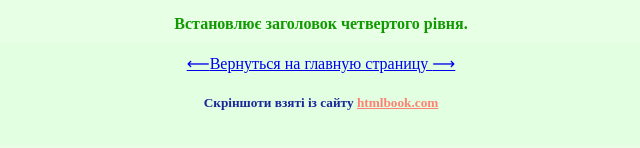
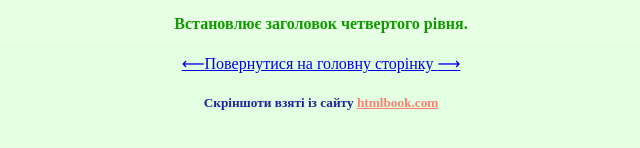
Before and after one commit to wolfilya/wolfilya.github.io, a plain HTML site: page html2/h4.html in a window 1280 px wide. Shown: the part 200-348 px from the top of the page, 319-959 px from the left. Drawn offline with Linux system fonts and the light colour scheme.

Commit message:
last update

```diff
--- a/html2/h4.html
+++ b/html2/h4.html
@@ -23,7 +23,7 @@
 </body>
 
 <footer>
-    <a href="../html2/h3.html">⟵</a><a href="../index.html">Вернуться на главную страницу </a><a href="../html2/h5.html">⟶</a>
+    <a href="../html2/h3.html">⟵</a><a href="../index.html">Повернутися на головну сторінку </a><a href="../html2/h5.html">⟶</a>
     <h5>Скріншоти взяті із сайту <a class="darkred1" href="http://htmlbook.ru/">htmlbook.com</a></h5>
 </footer>
 </html>
```
